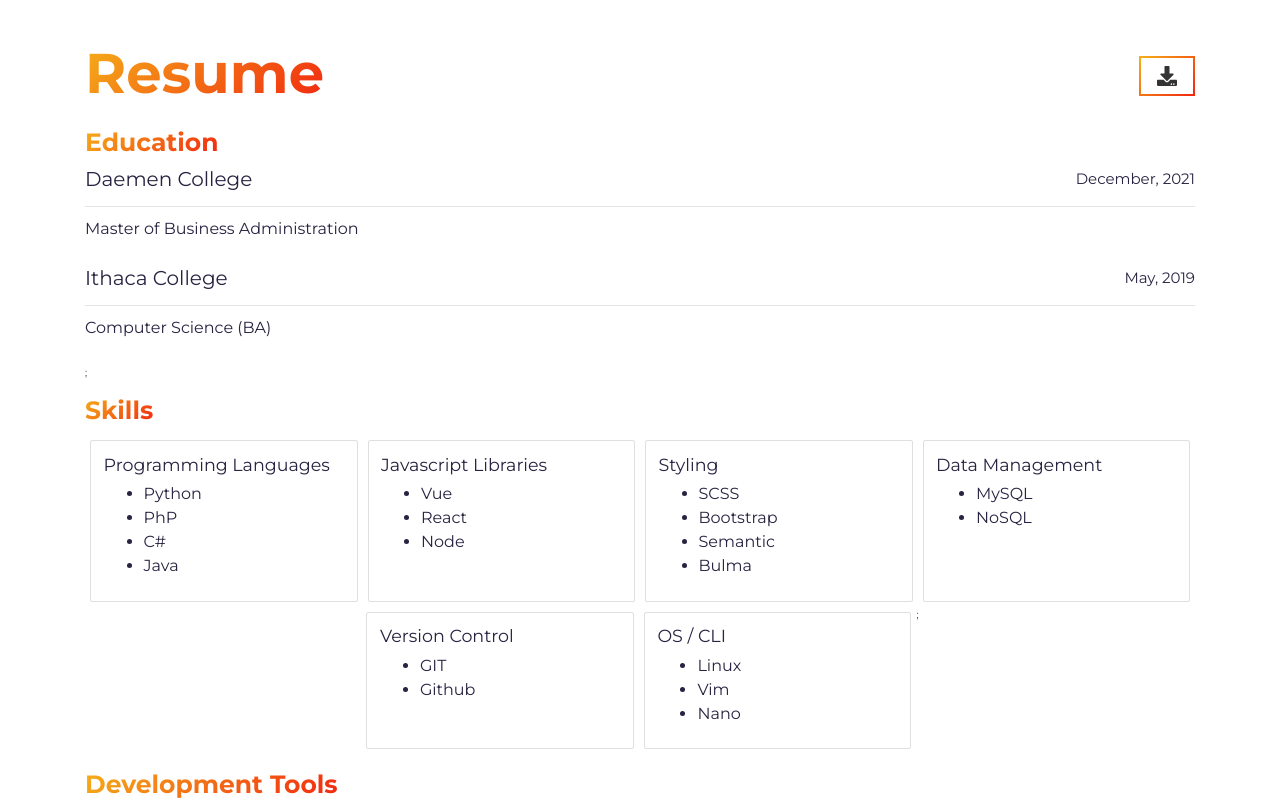
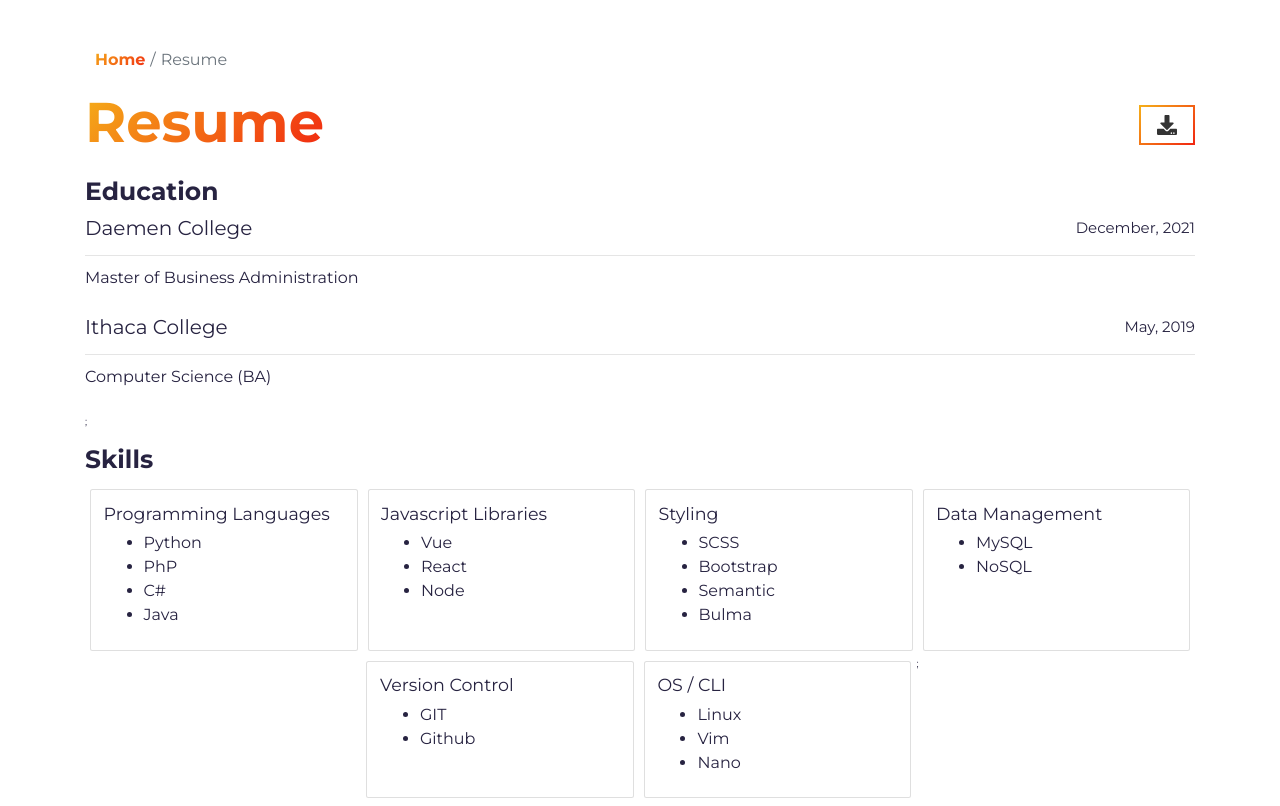
Before and after one commit to brienpacholec/-brienpacholec-, a Gatsby site: page /resume in a window 1280 px wide. Shown: the top 806 px of the page. Built offline with nearby package versions, Linux system fonts and the light colour scheme; Gatsby itself is replaced by a stand-in of ours.

Commit message:
added breadcrumbs

```diff
--- a/src/components/Pages/Resume.jsx
+++ b/src/components/Pages/Resume.jsx
@@ -1,6 +1,6 @@
 import React, { useContext, useState, useEffect } from 'react';
 import Fade from 'react-reveal/Fade';
-import { Container, Row, Col, Card } from 'react-bootstrap';
+import { Container, Row, Col, Card, Breadcrumb } from 'react-bootstrap';
 import { FontAwesomeIcon } from '@fortawesome/react-fontawesome'
 import { faDownload, } from '@fortawesome/free-solid-svg-icons'
 import { skillsData, toolsData, educationData, experienceData, awardsData } from '../../mock/data';
@@ -28,6 +28,13 @@ const Resume = () => {
   return (
     <section id="resume" className="jumbotron">
       <Container>
+
+        <Fade top={isDesktop} top={isMobile} duration={1000} delay={500} distance="150px">
+          <Breadcrumb>
+            <Breadcrumb.Item href="/">Home</Breadcrumb.Item>
+            <Breadcrumb.Item active>Resume</Breadcrumb.Item>
+          </Breadcrumb>
+        </Fade>
 
         <Fade right={isDesktop} top={isMobile} duration={1000} delay={500} distance="150px">
           <Row>
--- a/src/style/base/_typography.scss
+++ b/src/style/base/_typography.scss
@@ -52,14 +52,22 @@ a:hover {
   // }
 }
 
-.text-color-secondary {
-  background-image: linear-gradient(135deg, $primary-color 0%, $secondary-color 100%);
-  -webkit-background-clip: text;
-  -webkit-text-fill-color: transparent;
 
-  // Responsive text purple style
-  // @include respond(phone) {
-  //   background-image: none;
-  //   -webkit-text-fill-color: $primary-color;
-  // }
+
+.breadcrumb {
+  background-color: transparent !important;
+  font-size: $default-font-size !important;
+
+  .breadcrumb-item {
+
+
+    a {
+      font-weight: 700;
+      background-image: linear-gradient(135deg, $primary-color 0%, $secondary-color 100%);
+      -webkit-background-clip: text;
+      -webkit-text-fill-color: transparent;
+    }
+
+  }
+
 }
--- a/src/style/sections/_resume.scss
+++ b/src/style/sections/_resume.scss
@@ -31,9 +31,6 @@
         font-size: 1.25rem;
       }
       h4{
-        font-size: 1.2rem;
-      }
-      p, li{
         font-size: 1.2rem;
       }
     }
```
